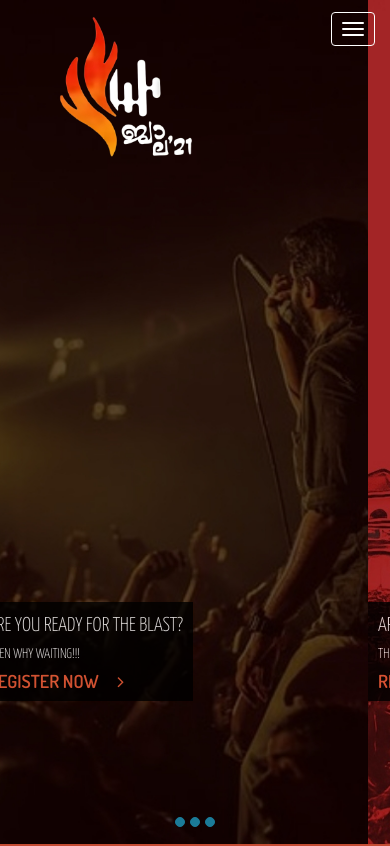
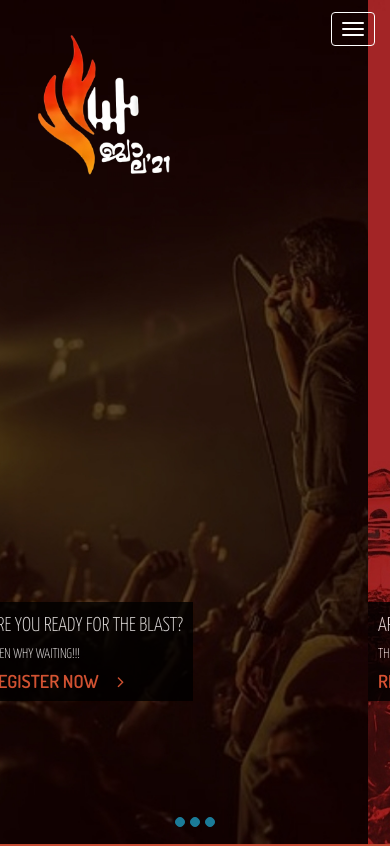
Before and after one commit to jwalagecw/jwalagecw.github.io, a plain HTML site: page index.html in a window 390 px wide. Shown: the top 846 px of the page. Drawn offline with Linux system fonts and the light colour scheme; some packages are replaced by stand-ins of ours.

Commit message:
Video Added+logo position

```diff
--- a/css/main.scss
+++ b/css/main.scss
@@ -755,7 +755,8 @@ h6 {
       .navbar-brand {
         .img-responsive {
           position: relative;
-          margin-top: -15%;
+          margin-top: -10%;
+          margin-left: -6%;
           width: 65%;
         }
       }
```
Also changed, not shown: css/main.css, 1 other file.
